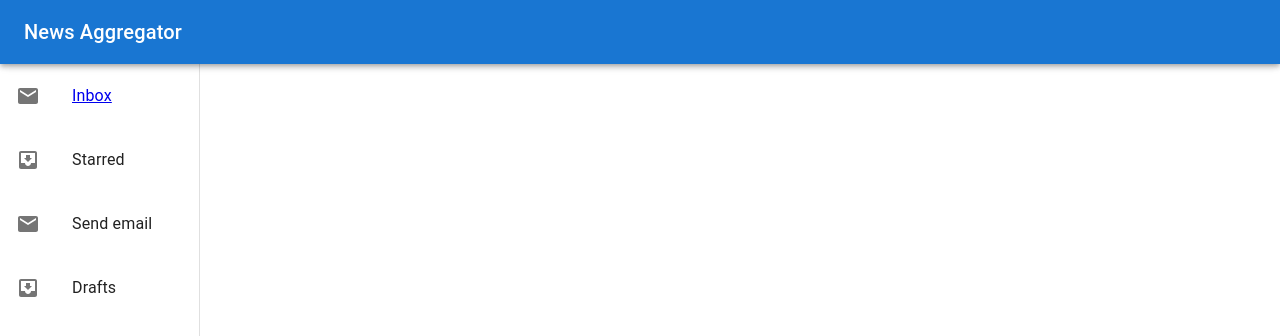
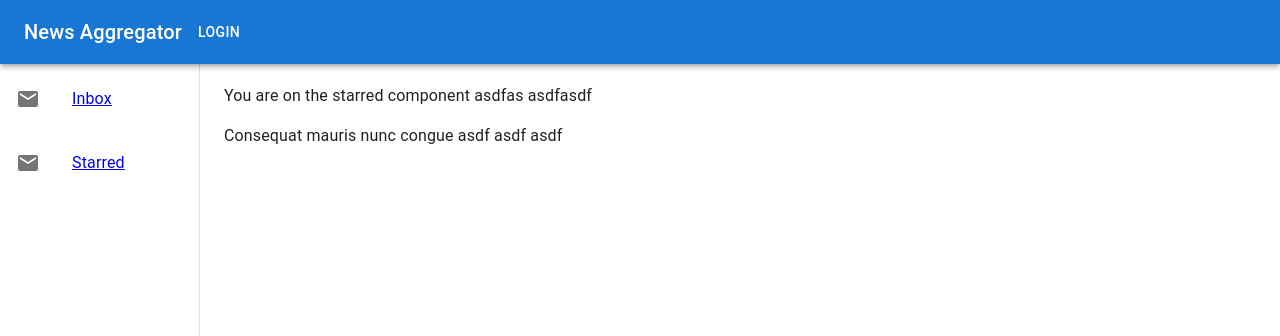
Before and after one commit to DamienBates/Task-Organiser, a React (Create React App) app in the folder mern/client/: page /Starred in a window 1280 px wide. Shown: the top 336 px of the page. Built offline with nearby package versions, Linux system fonts and the light colour scheme.

Commit message:
Added UseListItem to clean up List Item code and allow routing
UseListItem embeds List and ListItem material UI components. Cleans up drawer code significantly.

```diff
--- a/mern/client/src/App.js
+++ b/mern/client/src/App.js
@@ -1,16 +1,18 @@
 import React from "react";
 import { Route, Routes } from "react-router-dom";
-import MUIDrawer from "./components/MUIDrawer";
+import Drawer from "./components/Drawer";
 import Inbox from "./components/Inbox";
+import Starred from "./components/Starred";
 import Home from "./components/Home";
 
 const App = () => {
   return (
     <section>
-      <MUIDrawer />
+      <Drawer />
       <Routes>
         <Route exact path="/" element={<Home />}></Route>
         <Route path="/Inbox" element={<Inbox />}></Route>
+        <Route path="/Starred" element={<Starred />}></Route>
       </Routes>
     </section>
   );
--- /dev/null
+++ b/mern/client/src/components/Drawer.js
@@ -0,0 +1,61 @@
+import * as React from 'react';
+import Box from '@mui/material/Box';
+import Drawer from '@mui/material/Drawer';
+import AppBar from '@mui/material/AppBar';
+import CssBaseline from '@mui/material/CssBaseline';
+import Toolbar from '@mui/material/Toolbar';
+import Typography from '@mui/material/Typography';
+import { Button } from '@mui/material';
+// import ListItem from '@mui/material/ListItem';
+// import ListItemIcon from '@mui/material/ListItemIcon';
+// import ListItemText from '@mui/material/ListItemText';
+// import InboxIcon from '@mui/icons-material/MoveToInbox';
+import MailIcon from '@mui/icons-material/Mail';
+import UseListItem from './UseListItem';
+
+const drawerWidth = 200;
+
+export default function ClippedDrawer() {
+    return (
+        <Box>
+            <CssBaseline />
+            <AppBar position="fixed" sx={{ zIndex: (theme) => theme.zIndex.drawer + 1 }}>
+                <Toolbar>
+                    <Typography variant="h6" noWrap component="div">
+                        News Aggregator
+                    </Typography>
+                    <Button variant="fixed">
+                        Login
+                    </Button>
+                </Toolbar>
+            </AppBar>
+            <Drawer
+                variant="permanent"
+                sx={{
+                    width: drawerWidth,
+                    flexShrink: 0,
+                    [`& .MuiDrawer-paper`]: { width: drawerWidth, boxSizing: 'border-box' },
+                }}
+            >
+                <Toolbar />
+                <Box
+                    mt={0.4}
+                    sx={{ overflow: 'auto' }}>
+                    <UseListItem
+                        link='Inbox'
+                        name='Inbox'
+                        icon={<MailIcon />}
+                    />
+                    <UseListItem
+                        link='Starred'
+                        name='Starred'
+                        icon={<MailIcon />}
+                    />
+                </Box>
+            </Drawer>
+            <Box component="main" sx={{ flexGrow: 1, p: 3 }}>
+                <Toolbar />
+            </Box>
+        </Box>
+    );
+}
--- a/mern/client/src/components/MUIDrawer.js
+++ /dev/null
@@ -1,88 +0,0 @@
-import * as React from 'react';
-import Box from '@mui/material/Box';
-import Drawer from '@mui/material/Drawer';
-import AppBar from '@mui/material/AppBar';
-import CssBaseline from '@mui/material/CssBaseline';
-import Toolbar from '@mui/material/Toolbar';
-import List from '@mui/material/List';
-import Typography from '@mui/material/Typography';
-import ListItem from '@mui/material/ListItem';
-import ListItemIcon from '@mui/material/ListItemIcon';
-import ListItemText from '@mui/material/ListItemText';
-import InboxIcon from '@mui/icons-material/MoveToInbox';
-import MailIcon from '@mui/icons-material/Mail';
-import { Link } from 'react-router-dom'
-
-const drawerWidth = 200;
-
-export default function ClippedDrawer() {
-    return (
-        <Box sx={{ display: 'flex' }}>
-            <CssBaseline />
-            <AppBar position="fixed" sx={{ zIndex: (theme) => theme.zIndex.drawer + 1 }}>
-                <Toolbar>
-                    <Typography variant="h6" noWrap component="div">
-                        News Aggregator
-                    </Typography>
-                </Toolbar>
-            </AppBar>
-            <Drawer
-                variant="permanent"
-                sx={{
-                    width: drawerWidth,
-                    flexShrink: 0,
-                    [`& .MuiDrawer-paper`]: { width: drawerWidth, boxSizing: 'border-box' },
-                }}
-            >
-                <Toolbar />
-                <Box sx={{ overflow: 'auto' }}>
-                    <Link to="/Inbox">
-                        <List>
-                            {['Inbox'].map((text) => (
-                                <ListItem button key={text}>
-                                    <ListItemIcon>
-                                        <MailIcon />
-                                    </ListItemIcon>
-                                    <ListItemText primary={text} />
-                                </ListItem>
-                            ))}
-                        </List>
-                    </Link>
-                    <List>
-                        {['Starred'].map((text) => (
-                            <ListItem button key={text}>
-                                <ListItemIcon>
-                                    <InboxIcon />
-                                </ListItemIcon>
-                                <ListItemText primary={text} />
-                            </ListItem>
-                        ))}
-                    </List>
-                    <List>
-                        {['Send email'].map((text) => (
-                            <ListItem button key={text}>
-                                <ListItemIcon>
-                                    <MailIcon />
-                                </ListItemIcon>
-                                <ListItemText primary={text} />
-                            </ListItem>
-                        ))}
-                    </List>
-                    <List>
-                        {['Drafts'].map((text) => (
-                            <ListItem button key={text}>
-                                <ListItemIcon>
-                                    <InboxIcon />
-                                </ListItemIcon>
-                                <ListItemText primary={text} />
-                            </ListItem>
-                        ))}
-                    </List>
-                </Box>
-            </Drawer>
-            <Box component="main" sx={{ flexGrow: 1, p: 3 }}>
-                <Toolbar />
-            </Box>
-        </Box>
-    );
-}
--- /dev/null
+++ b/mern/client/src/components/Starred.js
@@ -0,0 +1,17 @@
+import React from 'react'
+import { Box, Typography } from '@material-ui/core'
+
+export const Starred = () => {
+    return (
+        <Box ml={28} mt={-3.5} mr={1}>
+            <Typography paragraph>
+                You are on the starred component asdfas asdfasdf
+            </Typography >
+            <Typography paragraph>
+                Consequat mauris nunc congue asdf asdf asdf
+            </Typography>
+        </Box >
+    )
+}
+
+export default Starred
--- /dev/null
+++ b/mern/client/src/components/UseListItem.js
@@ -0,0 +1,24 @@
+import React from 'react'
+import { List, ListItem, ListItemIcon, ListItemText } from '@mui/material'
+import { Link } from 'react-router-dom'
+
+export const UseListItem = (props) => {
+    const { name, icon, link } = props;
+
+    return (
+        <Link to={`/${link}`}>
+            <List>
+                {[name].map((text) => (
+                    <ListItem button key={text}>
+                        <ListItemIcon>
+                            {icon}
+                        </ListItemIcon>
+                        <ListItemText primary={text} />
+                    </ListItem>
+                ))}
+            </List>
+        </Link >
+    )
+}
+
+export default UseListItem
```
